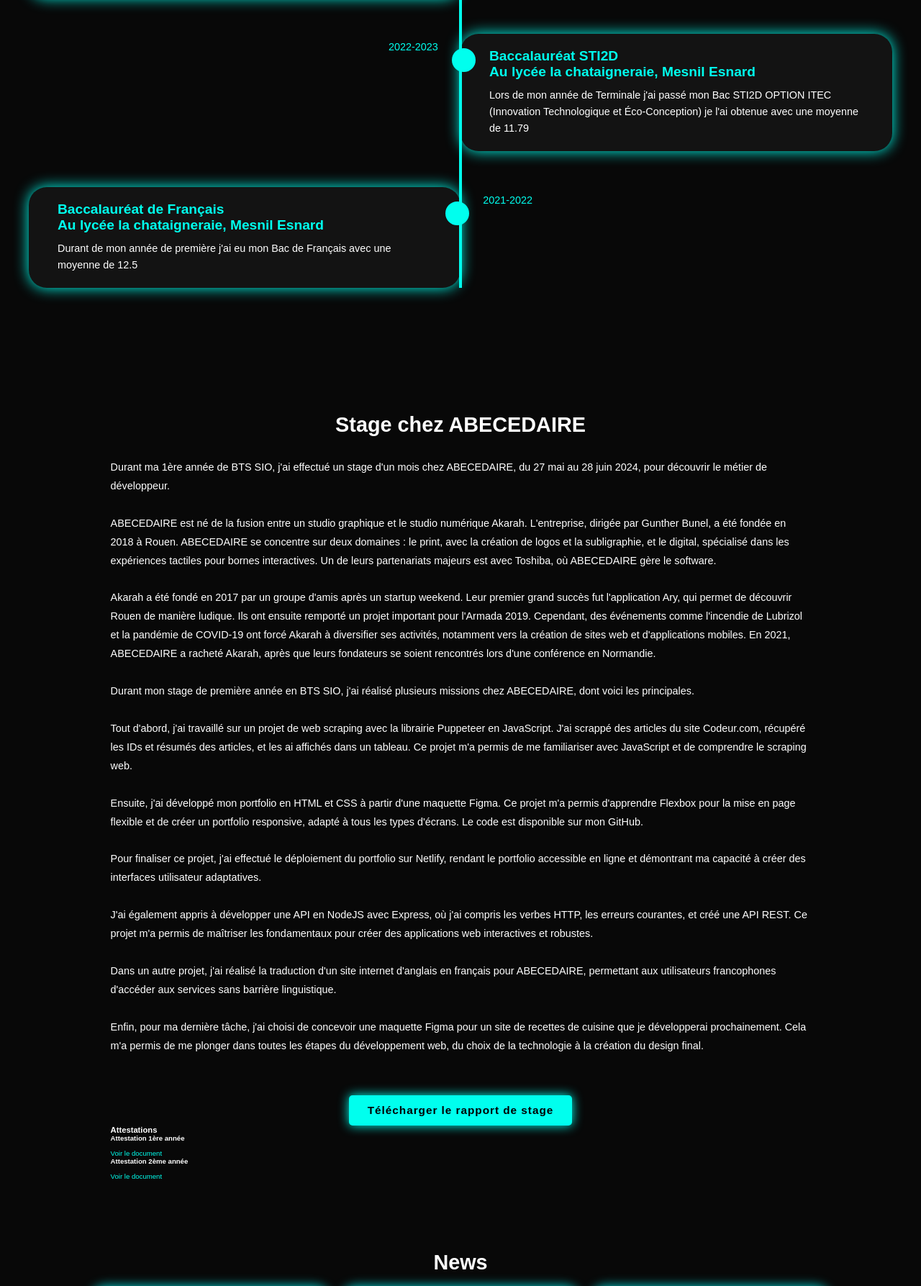
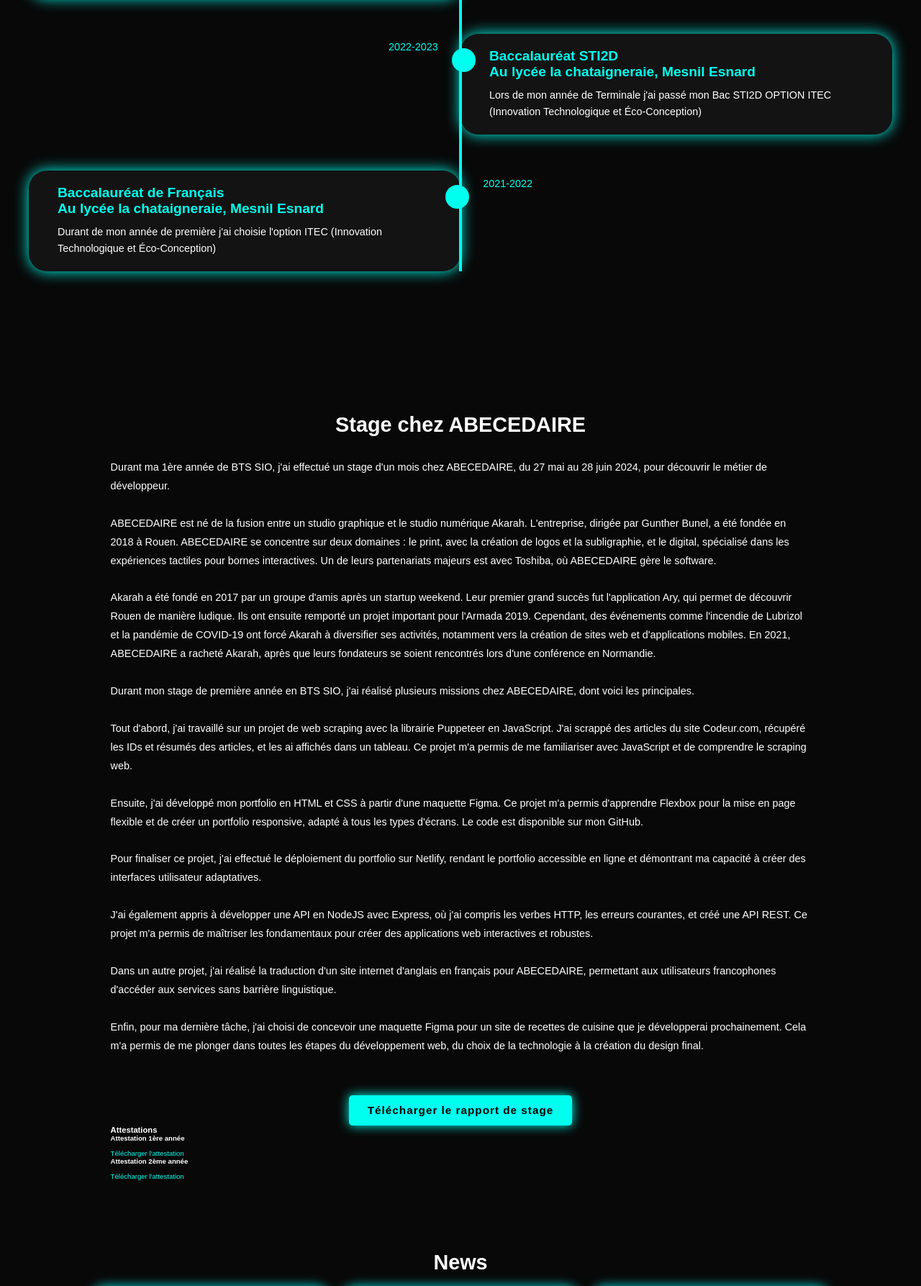
Before and after one commit to whiteban/PortfolioE4, a plain HTML site: page index.html in a window 1280 px wide. Shown: the part 1076-2863 px from the top of the page at 72% size. Drawn offline with nearby package versions, Linux system fonts and the light colour scheme.

Commit message:
clareté attestation

```diff
--- a/index.html
+++ b/index.html
@@ -86,8 +86,7 @@
             </h3>
             <p>
               Lors de mon année de Terminale j'ai passé mon Bac STI2D OPTION
-              ITEC (Innovation Technologique et Éco-Conception) je l'ai obtenue
-              avec une moyenne de 11.79
+              ITEC (Innovation Technologique et Éco-Conception)
             </p>
           </div>
         </div>
@@ -99,8 +98,8 @@
               Esnard
             </h3>
             <p>
-              Durant de mon année de première j'ai eu mon Bac de Français avec
-              une moyenne de 12.5
+              Durant de mon année de première j'ai choisie l'option ITEC
+              (Innovation Technologique et Éco-Conception)
             </p>
           </div>
         </div>
@@ -167,11 +166,13 @@
         <h3>Attestations</h3>
         <div class="attestation-block">
           <h4>Attestation 1ère année <br /></h4>
-          <a href="AttestationDeStageABECEDAIRE.pdf">Voir le document <br /></a>
+          <a href="AttestationDeStageABECEDAIRE.pdf"
+            >Télécharger l'attestation <br
+          /></a>
         </div>
         <div class="attestation-block">
           <h4>Attestation 2ème année <br /></h4>
-          <a href="#">Voir le document <br /></a>
+          <a href="#">Télécharger l'attestation <br /></a>
         </div>
       </div>
     </section>
```
